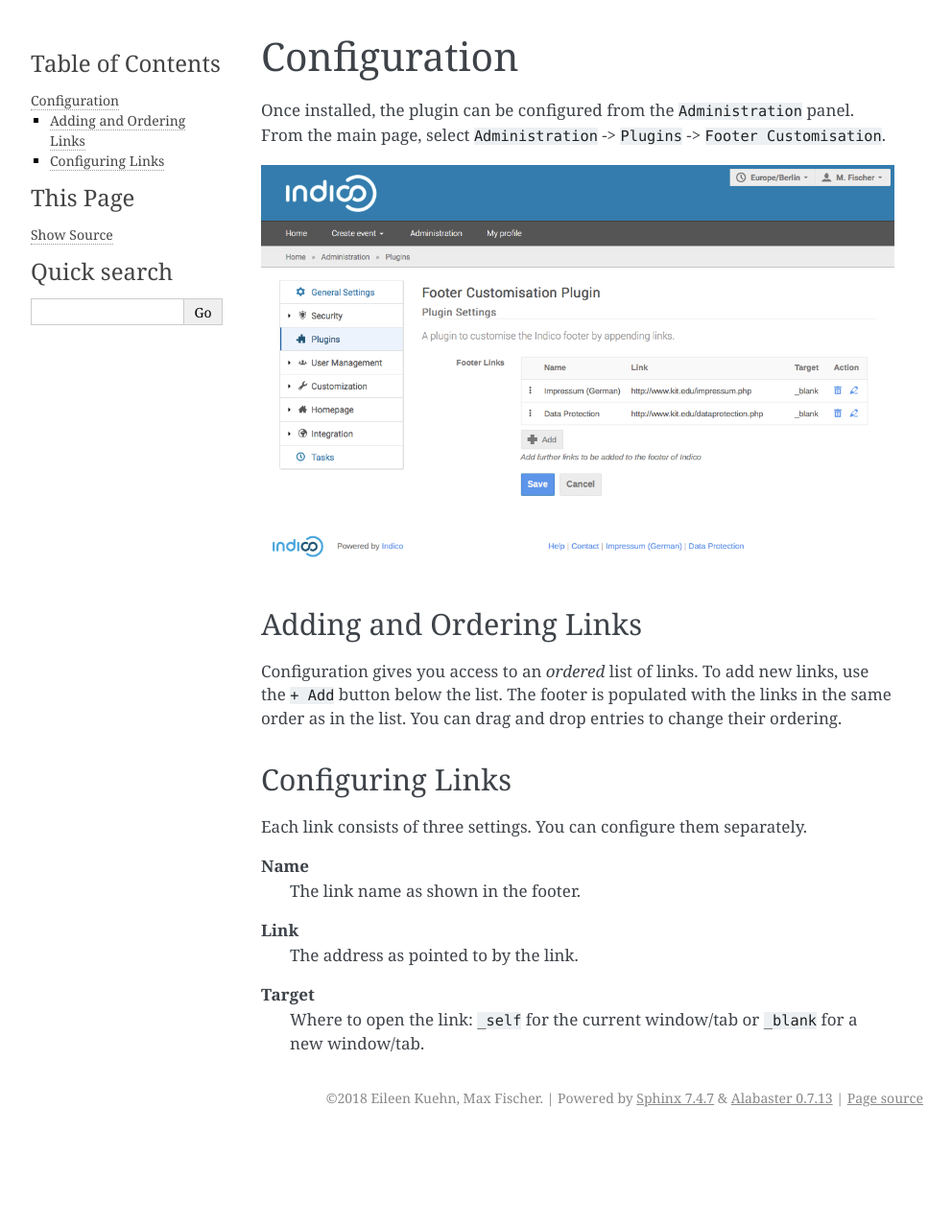
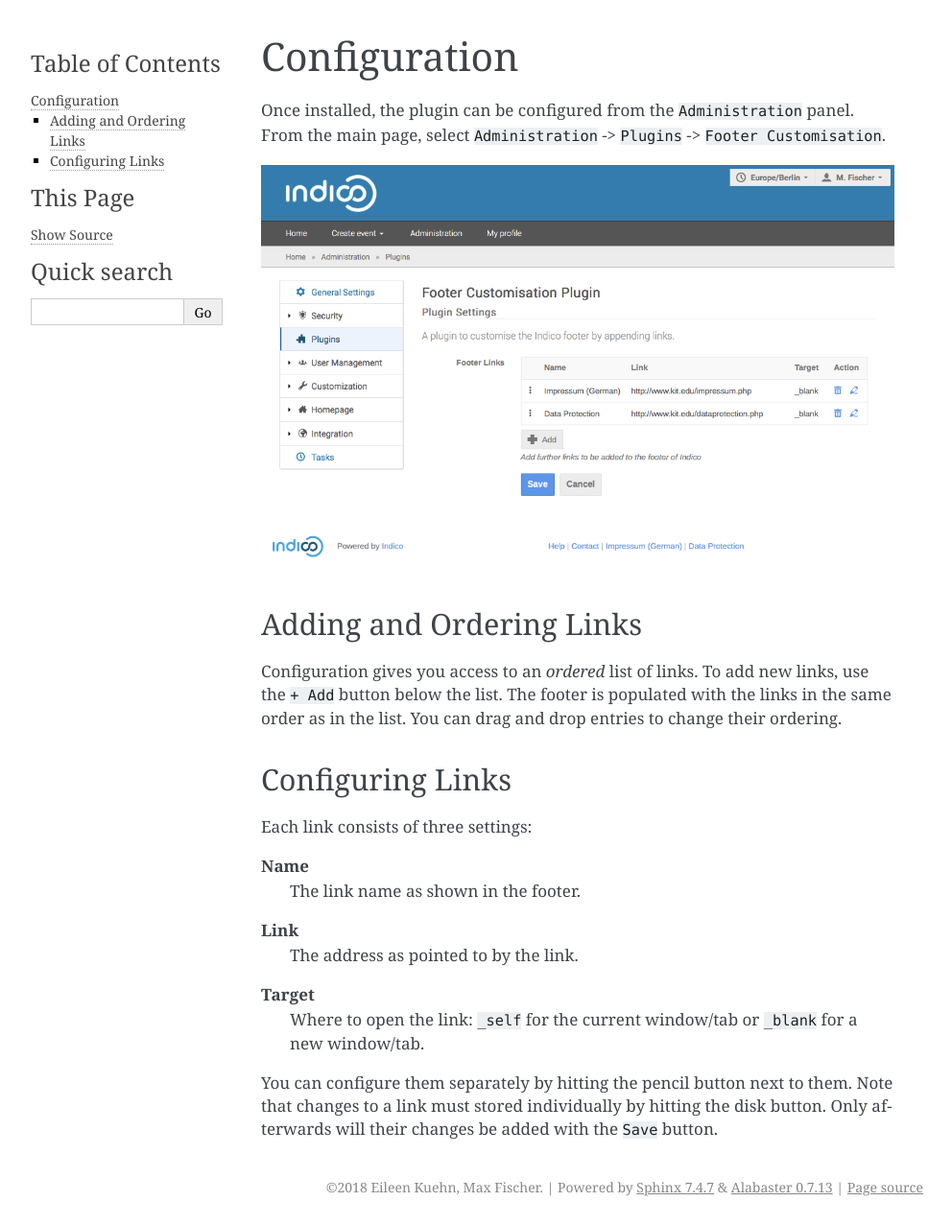
Before and after one commit to MaineKuehn/indico_footer, a Sphinx documentation site: the page built from docs/source/configuration.rst, in a window 1280 px wide. Shown: the whole page at 96% size, without its empty margins (148-1140 px from the left). Built offline with Sphinx 7.4.7, drawn with Linux system fonts in a browser that asks for light colours; before the commit the page ends 1184 px from its top, so only the background shows below that.

Commit message:
clarified save procedure

```diff
--- a/docs/source/configuration.rst
+++ b/docs/source/configuration.rst
@@ -29,3 +28,7 @@
 
 **Target**
    Where to open the link: ``_self`` for the current window/tab or ``_blank`` for a new window/tab.
+
+You can configure them separately by hitting the pencil button next to them.
+Note that changes to a link must stored individually by hitting the disk button.
+Only afterwards will their changes be added with the ``Save`` button.
```
Also changed, not shown: other parts of docs/source/configuration.rst (+1 -2 lines).
